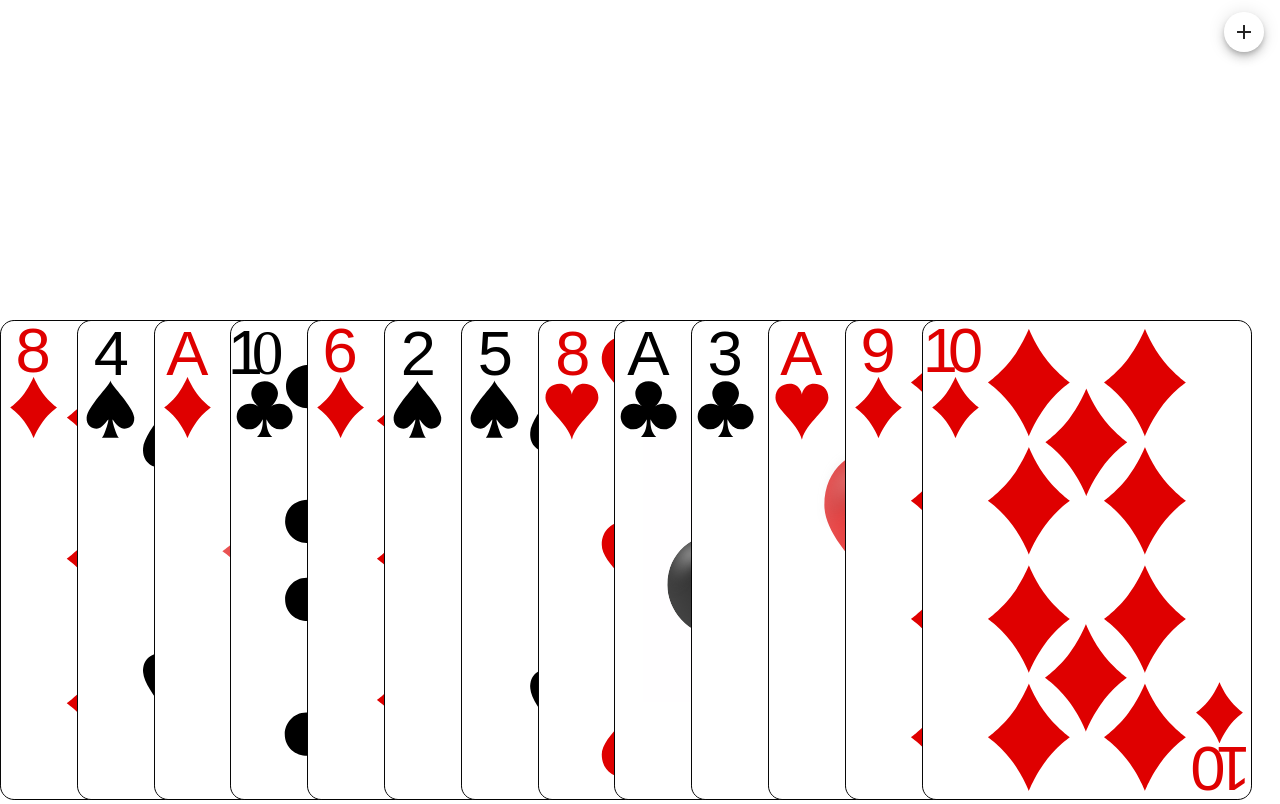
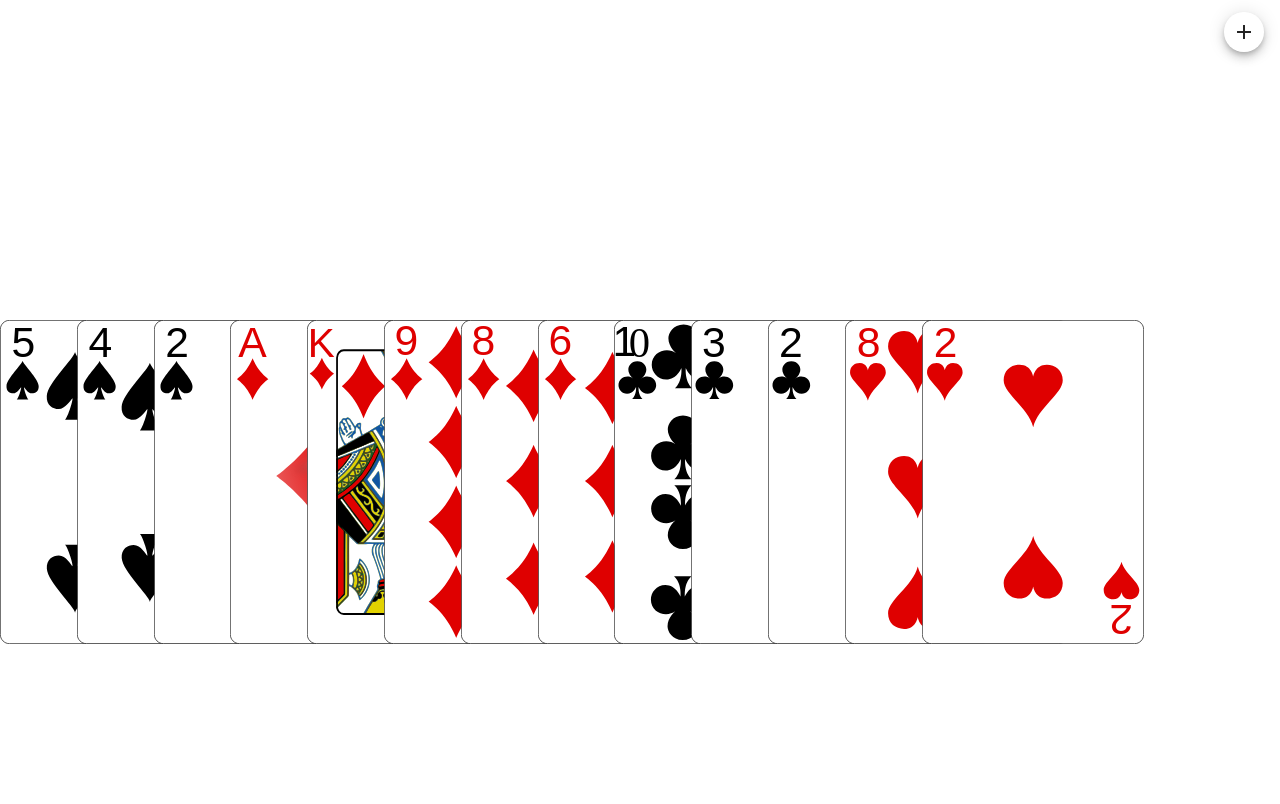
Before and after one commit to DoruNow/Partida, a Vue app: page /player in a window 1280 px wide. Built offline with nearby package versions, Linux system fonts and the light colour scheme.

Commit message:
update player view component

```diff
--- a/src/mixins/DeckMixin.ts
+++ b/src/mixins/DeckMixin.ts
@@ -8,14 +8,31 @@ import Component from "vue-class-component";
 
 @Component
 export default class DeckMixin extends Vue {
+  // TODO refactor
+  orderCardsInHand(cardsInHand: Card[]): Card[] {
+    let spades, diamonds, hearts, clubs;
+
+    spades = cardsInHand.filter(card => card.type === "Spades");
+    diamonds = cardsInHand.filter(card => card.type === "Diamonds");
+    hearts = cardsInHand.filter(card => card.type === "Hearts");
+    clubs = cardsInHand.filter(card => card.type === "Clubs");
+    // TODO refactor sorting to allow flag for direction
+    spades = spades.sort((a, b) => b.value - a.value);
+    diamonds = diamonds.sort((a, b) => b.value - a.value);
+    hearts = hearts.sort((a, b) => b.value - a.value);
+    clubs = clubs.sort((a, b) => b.value - a.value);
+
+    return spades.concat(diamonds, clubs, hearts);
+  }
+
   private buildDeck = function() {
     const cardTypes = ["Spades", "Hearts", "Diamonds", "Clubs"];
     const deck: Card[] = [];
 
     cardTypes.forEach(type => {
-      [...Array(14).keys()].forEach(value => {
+      [...Array(15).keys()].forEach(value => {
         // skipping 0 avoids confusion when mapping the cards
-        if (value === 0) {
+        if (value === 0 || value === 1) {
           return;
         }
         deck.push({ type, value });
--- a/src/mixins/PlayingCardMapper.ts
+++ b/src/mixins/PlayingCardMapper.ts
@@ -26,7 +26,7 @@ export default class PlayingCardMapper extends Vue {
     }
 
     switch (card.value) {
-      case 1:
+      case 14:
         value = "ace";
         break;
       case 11:
--- a/src/views/PlayerView.vue
+++ b/src/views/PlayerView.vue
@@ -24,7 +24,8 @@
     </div>
     <div></div>
     <div class="cards">
-      <div class="card-list" v-for="card in cards" :key="card.id">
+      <div class="card-list" v-for="card in orderedCards" :key="card.id">
+        <!-- {{ index }} -->
         <img
           :src="playingCardMapper(card)"
           :class="
@@ -44,6 +45,7 @@
 <script lang="ts">
 import Component, { mixins } from "vue-class-component";
 import PlayingCardMapper from "@/mixins/PlayingCardMapper";
+import DeckMixin from "../mixins/DeckMixin";
 
 @Component({
   props: {
@@ -59,22 +61,22 @@ import PlayingCardMapper from "@/mixins/PlayingCardMapper";
     }
   }
 })
-export default class PlayerView extends mixins(PlayingCardMapper) {
+export default class PlayerView extends mixins(PlayingCardMapper, DeckMixin) {
   // TODO remove test data
   cards = [
     { type: "Diamonds", value: 8 },
     { type: "Spades", value: 4 },
-    { type: "Diamonds", value: 1 },
+    { type: "Diamonds", value: 13 },
     { type: "Clubs", value: 10 },
     { type: "Diamonds", value: 6 },
     { type: "Spades", value: 2 },
     { type: "Spades", value: 5 },
     { type: "Hearts", value: 8 },
-    { type: "Clubs", value: 1 },
+    { type: "Clubs", value: 2 },
     { type: "Clubs", value: 3 },
-    { type: "Hearts", value: 1 },
+    { type: "Hearts", value: 2 },
     { type: "Diamonds", value: 9 },
-    { type: "Diamonds", value: 10 }
+    { type: "Diamonds", value: 14 }
   ];
 
   // user identification, probably socket ID
@@ -82,6 +84,7 @@ export default class PlayerView extends mixins(PlayingCardMapper) {
 
   isCardSelected = false;
   selectedCard = {};
+  orderedCards = {};
 
   setCardState(card) {
     this.isCardSelected ? this.playCard(card) : this.selectCard(card);
@@ -100,6 +103,10 @@ export default class PlayerView extends mixins(PlayingCardMapper) {
   selectCard(card) {
     this.isCardSelected = true;
     this.selectedCard = card;
+  }
+
+  mounted() {
+    this.orderedCards = this.orderCardsInHand(this.cards);
   }
 
   // eslint-disable-next-line
@@ -130,7 +137,8 @@ export default class PlayerView extends mixins(PlayingCardMapper) {
   float: left
 
 .card
-  height: 60vh
+  height: 60vhorderedCards
+  top: -20px
 
 .selected
   position: relative
```
